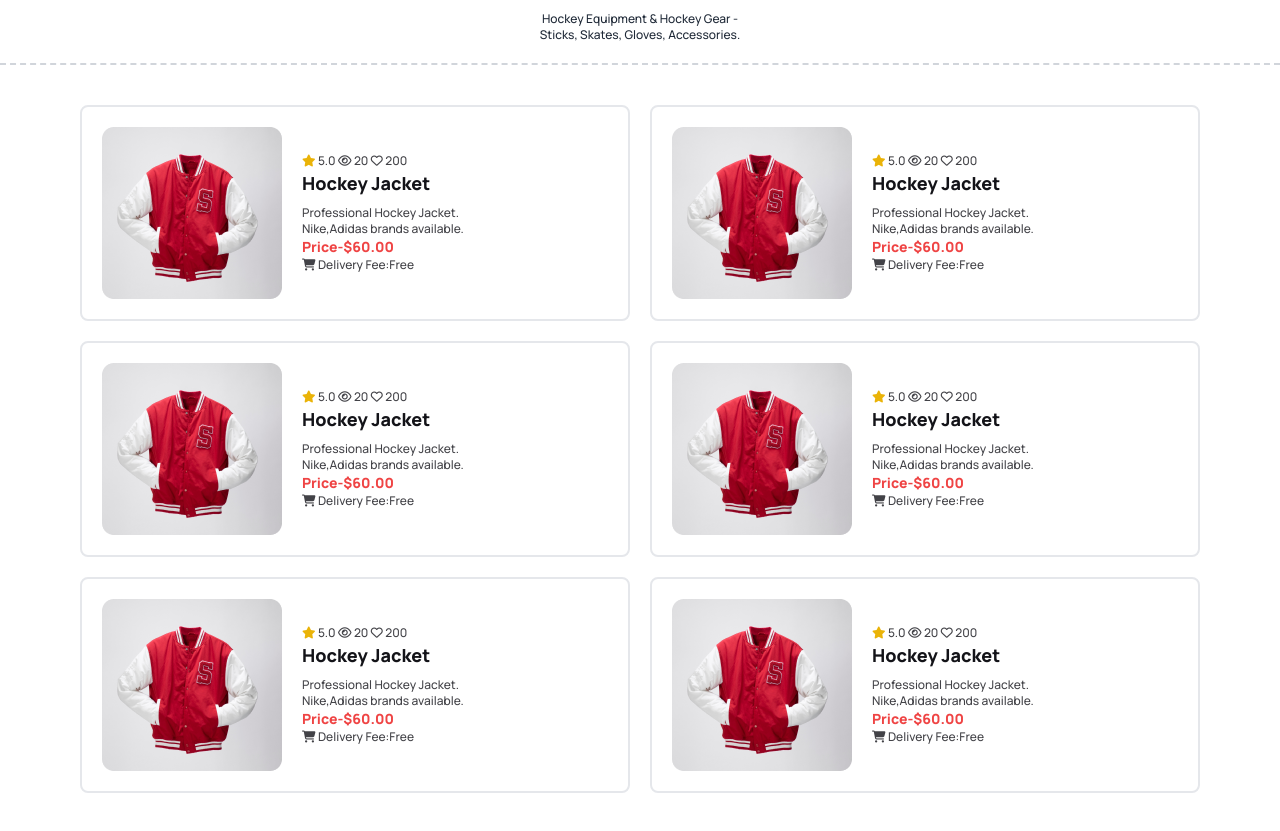
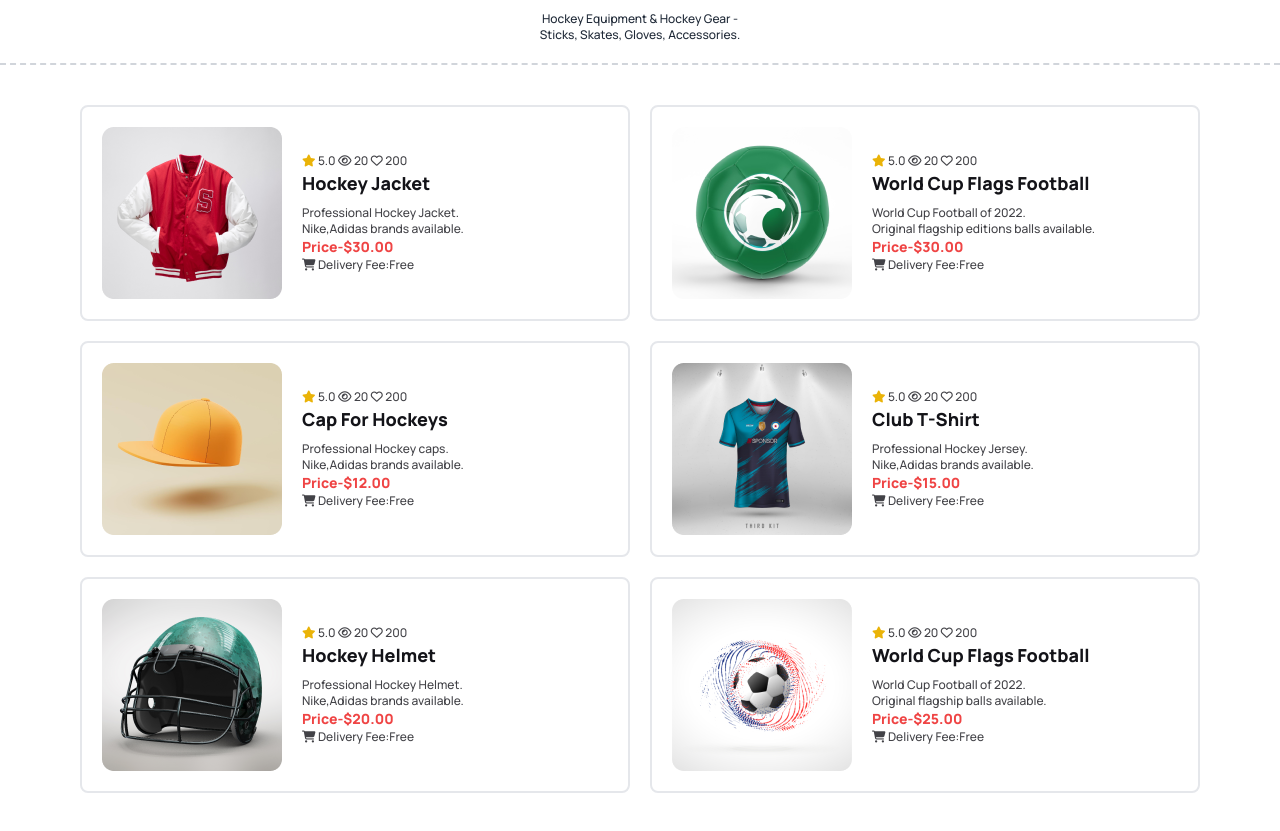
Before and after one commit to almamun203/assignment-03, a plain HTML site: page index.html in a window 1280 px wide. Shown: the part 2500-3331 px from the top of the page. Drawn offline with nearby package versions, Linux system fonts and the light colour scheme.

Commit message:
Products Added

```diff
--- a/index.html
+++ b/index.html
@@ -192,67 +192,67 @@
           <h4 class="text-xs font-medium text-[#424247]"><span class="text-yellow-500"><i class="fa-solid fa-star"></i></span> 5.0 <i class="fa-regular fa-eye"></i> 20 <i class="fa-regular fa-heart"></i> 200</h4>
           <h2 class="text-[#131318] font-extrabold text-lg mb-2">Hockey Jacket</h2>
           <p class="text-xs font-medium text-[#424247]">Professional Hockey Jacket. <br>Nike,Adidas brands available.</p>
-          <h3 class="text-xs font-medium text-[#424247]"><span class="text-red-500 text-sm font-extrabold">Price-$60.00</span> <br> <i class="fa-solid fa-cart-shopping"></i> Delivery Fee:Free</h3>
+          <h3 class="text-xs font-medium text-[#424247]"><span class="text-red-500 text-sm font-extrabold">Price-$30.00</span> <br> <i class="fa-solid fa-cart-shopping"></i> Delivery Fee:Free</h3>
         </div>
       </div>
       <!-- Second Card -->
       <div class="flex lg:flex-row flex-col lg:p-5 border-2 border-solid rounded-lg mx-[20%] lg:mx-0 lg:gap-5 px-14 py-8">
         <div>
-          <img src="./Images/5.png" alt="">
+          <img src="./Images/6.png" alt="">
         </div>
         <div class="mt-2 lg:my-auto">
           <h4 class="text-xs font-medium text-[#424247]"><span class="text-yellow-500"><i class="fa-solid fa-star"></i></span> 5.0 <i class="fa-regular fa-eye"></i> 20 <i class="fa-regular fa-heart"></i> 200</h4>
-          <h2 class="text-[#131318] font-extrabold text-lg mb-2">Hockey Jacket</h2>
-          <p class="text-xs font-medium text-[#424247]">Professional Hockey Jacket. <br>Nike,Adidas brands available.</p>
-          <h3 class="text-xs font-medium text-[#424247]"><span class="text-red-500 text-sm font-extrabold">Price-$60.00</span> <br> <i class="fa-solid fa-cart-shopping"></i> Delivery Fee:Free</h3>
+          <h2 class="text-[#131318] font-extrabold text-lg mb-2">World Cup Flags Football</h2>
+          <p class="text-xs font-medium text-[#424247]">World Cup Football of 2022.<br>Original flagship editions balls available.</p>
+          <h3 class="text-xs font-medium text-[#424247]"><span class="text-red-500 text-sm font-extrabold">Price-$30.00</span> <br> <i class="fa-solid fa-cart-shopping"></i> Delivery Fee:Free</h3>
         </div>
       </div>
       <!-- Third Card -->
       <div class="flex lg:flex-row flex-col lg:p-5 border-2 border-solid rounded-lg mx-[20%] lg:mx-0 lg:gap-5 px-14 py-8">
         <div>
-          <img src="./Images/5.png" alt="">
+          <img src="./Images/7.png" alt="">
         </div>
         <div class="mt-2 lg:my-auto">
           <h4 class="text-xs font-medium text-[#424247]"><span class="text-yellow-500"><i class="fa-solid fa-star"></i></span> 5.0 <i class="fa-regular fa-eye"></i> 20 <i class="fa-regular fa-heart"></i> 200</h4>
-          <h2 class="text-[#131318] font-extrabold text-lg mb-2">Hockey Jacket</h2>
-          <p class="text-xs font-medium text-[#424247]">Professional Hockey Jacket. <br>Nike,Adidas brands available.</p>
-          <h3 class="text-xs font-medium text-[#424247]"><span class="text-red-500 text-sm font-extrabold">Price-$60.00</span> <br> <i class="fa-solid fa-cart-shopping"></i> Delivery Fee:Free</h3>
+          <h2 class="text-[#131318] font-extrabold text-lg mb-2">Cap For Hockeys</h2>
+          <p class="text-xs font-medium text-[#424247]">Professional Hockey caps. <br>Nike,Adidas brands available.</p>
+          <h3 class="text-xs font-medium text-[#424247]"><span class="text-red-500 text-sm font-extrabold">Price-$12.00</span> <br> <i class="fa-solid fa-cart-shopping"></i> Delivery Fee:Free</h3>
         </div>
       </div>
       <!-- Fourth Card -->
       <div class="flex lg:flex-row flex-col lg:p-5 border-2 border-solid rounded-lg mx-[20%] lg:mx-0 lg:gap-5 px-14 py-8">
         <div>
-          <img src="./Images/5.png" alt="">
+          <img src="./Images/8.png" alt="">
         </div>
         <div class="mt-2 lg:my-auto">
           <h4 class="text-xs font-medium text-[#424247]"><span class="text-yellow-500"><i class="fa-solid fa-star"></i></span> 5.0 <i class="fa-regular fa-eye"></i> 20 <i class="fa-regular fa-heart"></i> 200</h4>
-          <h2 class="text-[#131318] font-extrabold text-lg mb-2">Hockey Jacket</h2>
-          <p class="text-xs font-medium text-[#424247]">Professional Hockey Jacket. <br>Nike,Adidas brands available.</p>
-          <h3 class="text-xs font-medium text-[#424247]"><span class="text-red-500 text-sm font-extrabold">Price-$60.00</span> <br> <i class="fa-solid fa-cart-shopping"></i> Delivery Fee:Free</h3>
+          <h2 class="text-[#131318] font-extrabold text-lg mb-2">Club T-Shirt</h2>
+          <p class="text-xs font-medium text-[#424247]">Professional Hockey Jersey. <br>Nike,Adidas brands available.</p>
+          <h3 class="text-xs font-medium text-[#424247]"><span class="text-red-500 text-sm font-extrabold">Price-$15.00</span> <br> <i class="fa-solid fa-cart-shopping"></i> Delivery Fee:Free</h3>
         </div>
       </div>
       <!-- Fifth Card -->
       <div class="flex lg:flex-row flex-col lg:p-5 border-2 border-solid rounded-lg mx-[20%] lg:mx-0 lg:gap-5 px-14 py-8">
         <div>
-          <img src="./Images/5.png" alt="">
+          <img src="./Images/9.png" alt="">
         </div>
         <div class="mt-2 lg:my-auto">
           <h4 class="text-xs font-medium text-[#424247]"><span class="text-yellow-500"><i class="fa-solid fa-star"></i></span> 5.0 <i class="fa-regular fa-eye"></i> 20 <i class="fa-regular fa-heart"></i> 200</h4>
-          <h2 class="text-[#131318] font-extrabold text-lg mb-2">Hockey Jacket</h2>
-          <p class="text-xs font-medium text-[#424247]">Professional Hockey Jacket. <br>Nike,Adidas brands available.</p>
-          <h3 class="text-xs font-medium text-[#424247]"><span class="text-red-500 text-sm font-extrabold">Price-$60.00</span> <br> <i class="fa-solid fa-cart-shopping"></i> Delivery Fee:Free</h3>
+          <h2 class="text-[#131318] font-extrabold text-lg mb-2">Hockey Helmet</h2>
+          <p class="text-xs font-medium text-[#424247]">Professional Hockey Helmet. <br>Nike,Adidas brands available.</p>
+          <h3 class="text-xs font-medium text-[#424247]"><span class="text-red-500 text-sm font-extrabold">Price-$20.00</span> <br> <i class="fa-solid fa-cart-shopping"></i> Delivery Fee:Free</h3>
         </div>
       </div>
       <!-- Sixth Card -->
       <div class="flex lg:flex-row flex-col lg:p-5 border-2 border-solid rounded-lg mx-[20%] lg:mx-0 lg:gap-5 px-14 py-8">
         <div>
-          <img src="./Images/5.png" alt="">
+          <img src="./Images/10.png" alt="">
         </div>
         <div class="mt-2 lg:my-auto">
           <h4 class="text-xs font-medium text-[#424247]"><span class="text-yellow-500"><i class="fa-solid fa-star"></i></span> 5.0 <i class="fa-regular fa-eye"></i> 20 <i class="fa-regular fa-heart"></i> 200</h4>
-          <h2 class="text-[#131318] font-extrabold text-lg mb-2">Hockey Jacket</h2>
-          <p class="text-xs font-medium text-[#424247]">Professional Hockey Jacket. <br>Nike,Adidas brands available.</p>
-          <h3 class="text-xs font-medium text-[#424247]"><span class="text-red-500 text-sm font-extrabold">Price-$60.00</span> <br> <i class="fa-solid fa-cart-shopping"></i> Delivery Fee:Free</h3>
+          <h2 class="text-[#131318] font-extrabold text-lg mb-2">World Cup Flags Football</h2>
+          <p class="text-xs font-medium text-[#424247]">World Cup Football of 2022.<br>Original flagship balls available.</p>
+          <h3 class="text-xs font-medium text-[#424247]"><span class="text-red-500 text-sm font-extrabold">Price-$25.00</span> <br> <i class="fa-solid fa-cart-shopping"></i> Delivery Fee:Free</h3>
         </div>
       </div>
     </section>
```
